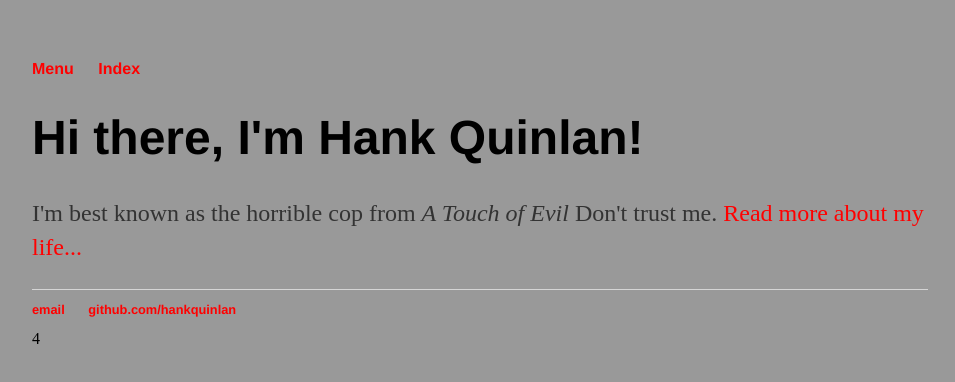
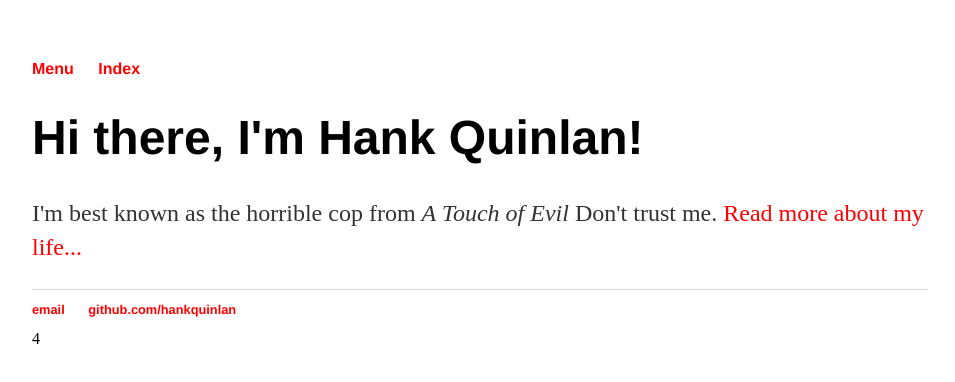
Before and after one commit to MrBrown85/sample.github.io, a plain HTML site: page index.html in a window 1280 px wide. Shown: the whole page, without its empty margins (160-1115 px from the left). Drawn offline with Linux system fonts and the light colour scheme.

Commit message:
Update main.css

```diff
--- a/css/main.css
+++ b/css/main.css
@@ -1,7 +1,7 @@
 body {
     margin: 60px auto;
     width: 70%;
-    background-color: #999;
+    background-color: white;
 }
 nav ul, footer ul {
     font-family:'Helvetica', 'Arial', 'Sans-Serif';
```
